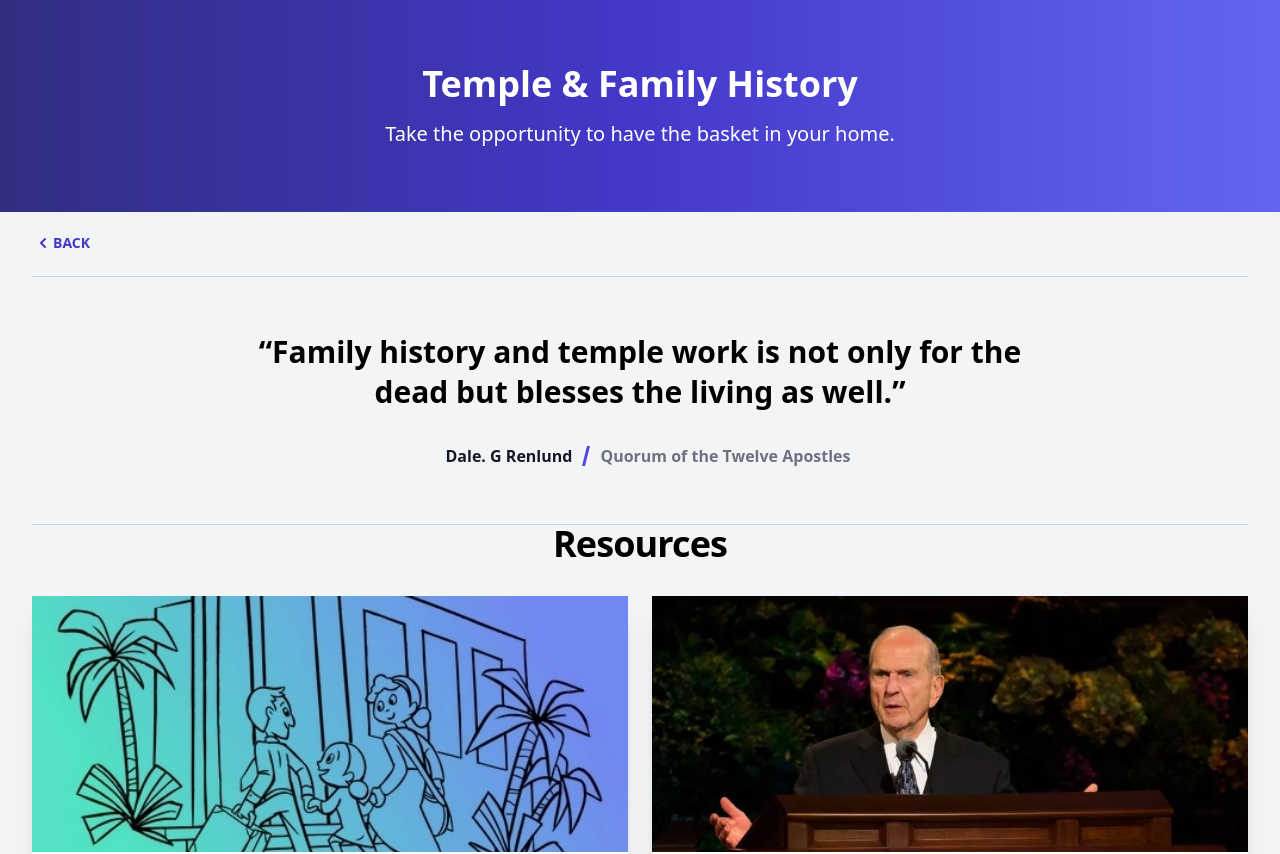
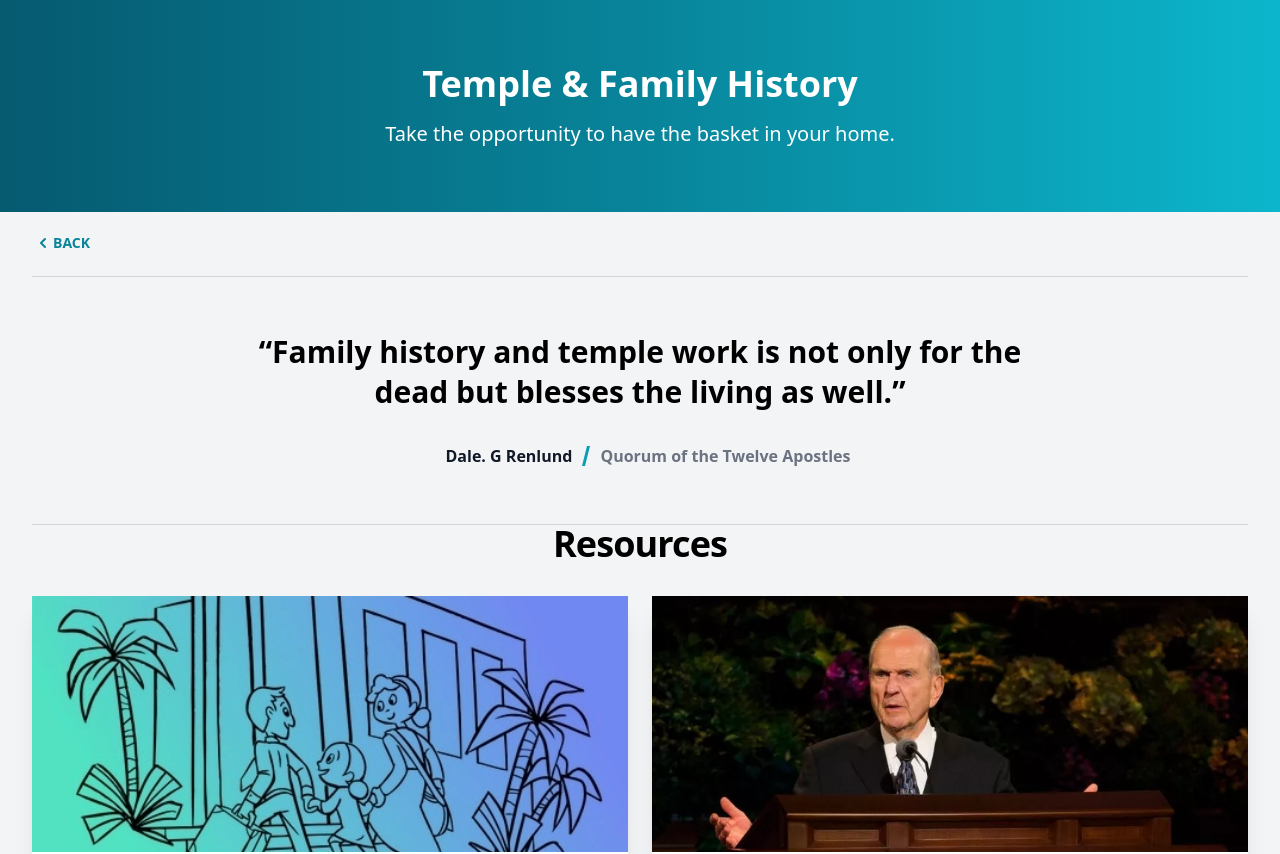
Before and after one commit to syc4thbishopric/sycamores-yw-camp, a Next.js app: page /temple-family-history in a window 1280 px wide. Shown: the top 854 px of the page. Built offline with nearby package versions, Linux system fonts and the light colour scheme; a web font is replaced by a local one.

Commit message:
adjusting some content

```diff
--- a/components/modules/schedules/Schedule.tsx
+++ b/components/modules/schedules/Schedule.tsx
@@ -40,10 +40,10 @@ const getColorStyle = {
 const Schedule = ({ date, times }: ISchedule) => {
   return (
     <>
-      <SectionHeader title={date.dateFormatted} />
+      {/* <SectionHeader title={date.dateFormatted} /> */}
       {times.map((time) => (
         <div key={time.time}>
-          <Divider className="mt-8 md:mt-12 lg:mt-14" />
+          {/* <Divider className="mt-8 md:mt-12 lg:mt-14" /> */}
           <div className="pt-8">
             <div className={`inline-flex items-center px-8 py-1 rounded-full text-lg font-semibold ${getColorStyle[time.color]}`}>{time.time}</div>
             <div className={`grid grid-cols-1 gap-x-6 sm:grid-cols-2 pt-5`}>
--- a/pages/index.tsx
+++ b/pages/index.tsx
@@ -93,8 +93,8 @@ function Home({announcements, dataCards}) {
             <div className="text-gray-700">Thanks for installing our app</div>
           )}
       </div> */}
-      <div className="relative mb-7">
-          <SectionHeader title="Announcements" subtitle="Find out more details of some of the upcoming events and activities." className="pt-10"/>
+      <div className="relative mb-3">
+          <SectionHeader title="Announcements" subtitle="Stay up to date on upcoming YW camp events" className="pt-10"/>
       </div>
       {dataBannerCards.length > 0 && (
         <div className="lg:grid gap-x-4 lg:grid-cols-2 lg:grid-rows-[auto_1fr] lg:items-start">
@@ -245,7 +245,7 @@ function Home({announcements, dataCards}) {
       )}
       {dataImageCards.filter((card) => !card.hidden).length > 0 && (
         <>
-          <SectionHeader title="Learn what's going on" subtitle="Below are some of the happenings of the ward and ways to become involved." className="pt-10 sm:pt-14 lg:pt-20"/>
+          <SectionHeader title="Helpful Information" subtitle="Below are some good things to be aware of prior to attending camp." className="pt-10 sm:pt-14 lg:pt-14"/>
           <div className="grid grid-cols-1 gap-x-6 sm:grid-cols-2 lg:grid-cols-3 pt-5">
             {dataImageCards
               .filter((card) => !card.hidden)
--- a/pages/sunday.tsx
+++ b/pages/sunday.tsx
@@ -39,9 +39,9 @@ function Sunday({ schedules, roll }) {
   return (
     <>
       <Head>
-        <title>{config.wardName} - Camp Schedule</title>
+        <title>{config.wardName} - Registration</title>
       </Head>
-      <PageHeader title="Camp Schedule" subtitle="Below is a list of scheduled events for Young Women's Camp" />
+      <PageHeader title="Registration Steps" subtitle="Please complete the steps below to register your YW for camp" />
       <Layout>
         <PrimaryButton type="link" className="absolute top-2 md:top-5" link={{ url: "/" }}>
           <Icon name="chevron-left" className="h-5 w-5" />
--- a/tailwind.config.ts
+++ b/tailwind.config.ts
@@ -9,17 +9,17 @@ module.exports = {
       },
       colors: {
         primary: {
-          DEFAULT: "#4F46E5",
-          50: "#EEF2FF",
-          100: "#E0E7FF",
-          200: "#C7D2FE",
-          300: "#A5B4FC",
-          400: "#818CF8",
-          500: "#6366F1",
-          600: "#4F46E5",
-          700: "#4338CA",
-          800: "#3730A3",
-          900: "#312E81",
+          DEFAULT: "#0CB6CC",
+          50: "#D9F7FA",
+          100: "#B3EAF4",
+          200: "#8ADCEC",
+          300: "#61CBE4",
+          400: "#3FB2DA",
+          500: "#0CB6CC",
+          600: "#0A9DB3",
+          700: "#08849A",
+          800: "#066B82",
+          900: "#055A70",
         },
       },
       spacing: {
```
Also changed, not shown: 1 other file (tests, documents, lock files or other folders).
